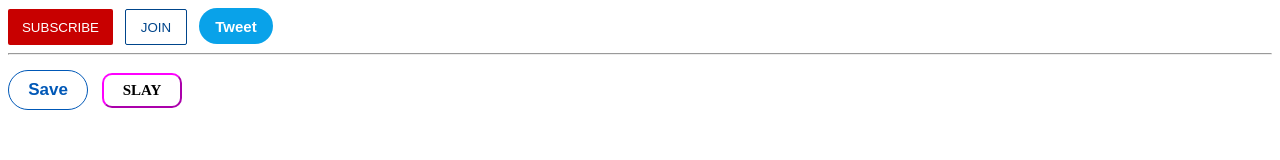
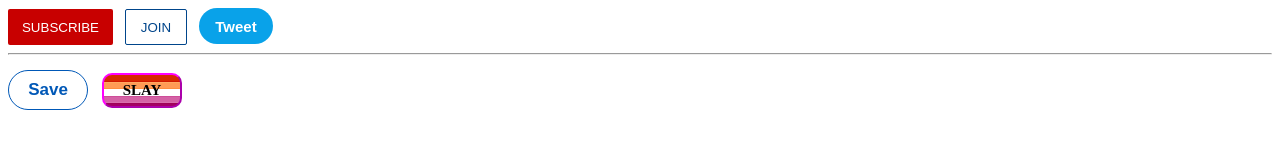
Before and after one commit to slaytron5000/buttons, a plain HTML site: page index.html in a window 1280 px wide. Drawn offline with Linux system fonts and the light colour scheme.

Commit message:
Update index.html

```diff
--- a/index.html
+++ b/index.html
@@ -80,7 +80,7 @@
     height: 35px;
     border-radius: 10px;
     border-color: magenta;
-    background: url(img/Lesbian_Pride_Flag_2019.svg.png);
+    background: url(Lesbian_Pride_Flag_2019.svg.png);
     transition: box-shadow 0.15s;
 }
 .slay:hover{
```
